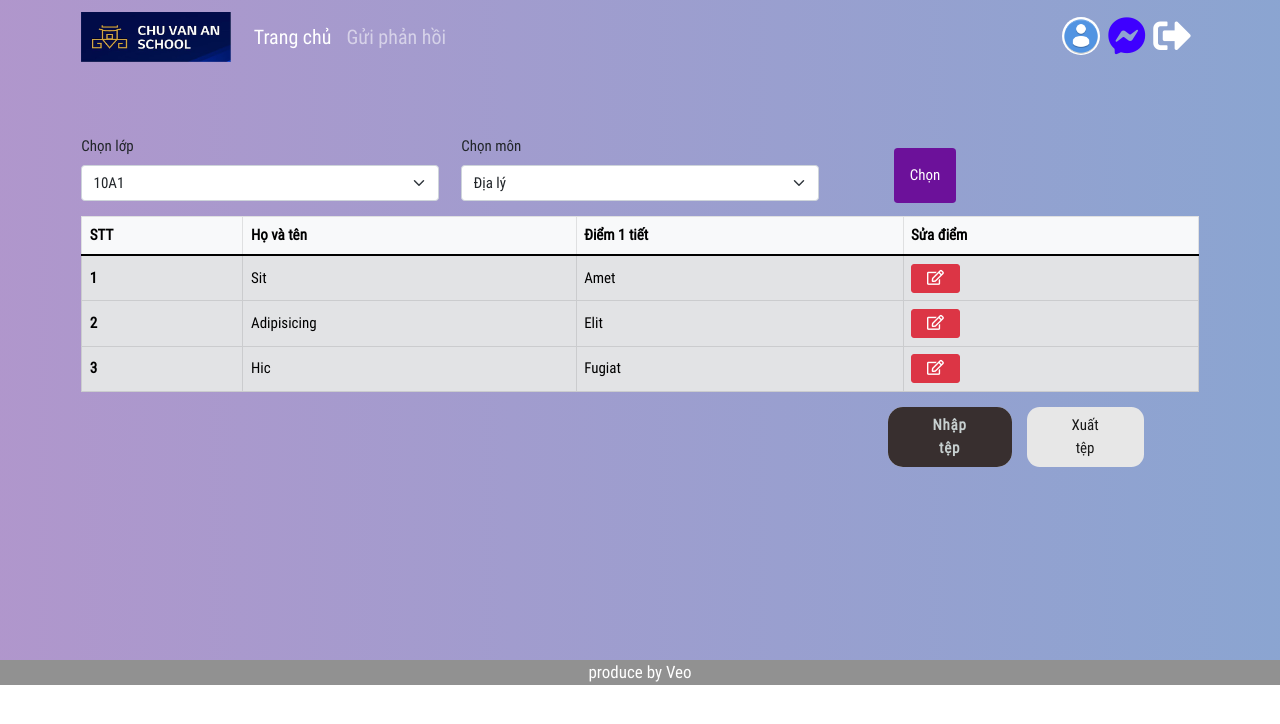
After one commit to iamveoveo/THPT_VAP, a PHP site: page /transcript.php in a window 1280 px wide. The commit adds this page. Shown: the top 724 px of the page. Run offline with PHP 8.4, Linux system fonts and the light colour scheme.

Commit message:
Ánh 16:42 10/26/2021

```diff
--- a/CSS/user-profile.css
+++ b/CSS/user-profile.css
@@ -6,4 +6,149 @@
     min-height: 660px;
     padding-top: 80px;
     padding-bottom: 46px;
+
 }
+.modal-body .input-group-text{
+    background-color: rgb(197 212 219) !important;
+    color: #292525 !important;
+    font-size: 16px !important;
+}
+.button {
+	pointer-events: auto;
+	cursor: pointer;
+	background: #e7e7e7;
+	border: none;
+	padding: 0.5rem 3rem;
+	margin: 0;
+	font-family: inherit;
+	font-size: inherit;
+	position: relative;
+	display: inline-block;
+}
+.button::before,
+.button::after {
+	position: absolute;
+	top: 0;
+	left: 0;
+	width: 100%;
+	height: 100%;
+}
+.button--mimas {
+
+	letter-spacing: 0.05rem;
+	font-weight: 700;
+	font-size: 0.85rem;
+	border-radius: 1rem;
+	overflow: hidden;
+	color: #fff;
+	background: #e7e7e7;
+}
+
+.button--mimas span {
+	position: relative;
+	mix-blend-mode: difference;
+}
+
+.button--mimas::before {
+	content: '';
+	background: rgb(56, 47, 47);
+	width: 120%;
+	left: -10%;
+	transform: skew(30deg);
+	transition: transform 0.4s cubic-bezier(0.3, 1, 0.8, 1);
+}
+
+.button--mimas:hover::before {
+	transform: translate3d(100%,0,0);
+}
+.button--pandora {
+	background: #000;
+	font-weight: 700;
+	padding: 0;
+	border-radius: 5px;
+}
+
+.button--pandora span {
+	display: block;
+	background: #a7a7a7;
+	padding: 1.5rem 2rem;
+	border: 1px solid #000;
+	border-radius: 5px;
+	transform: translate3d(-4px, -4px, 0);
+	transition: transform 0.3s cubic-bezier(0.7, 0, 0.2, 1);
+}
+
+.button--pandora:hover span {
+	transform: translate3d(-8px, -8px, 0);
+}
+.button--calypso {
+	overflow: hidden;
+	font-family: freight-display-pro, serif;
+	font-size: 1.15rem;
+	border-radius: 0.85rem;
+	color: #fff;
+}
+
+.button--calypso span {
+	display: block;
+	position: relative;
+	mix-blend-mode: difference;
+	z-index: 10;
+}
+
+.button--calypso:hover span {
+	animation: MoveScaleUpInitial 0.3s forwards, MoveScaleUpEnd 0.3s forwards 0.3s;
+}
+
+@keyframes MoveScaleUpInitial {
+	to {
+		transform: translate3d(0,-105%,0) scale3d(1,2,1);
+		opacity: 0;
+	}
+}
+
+@keyframes MoveScaleUpEnd {
+	from {
+		transform: translate3d(0,100%,0) scale3d(1,2,1);
+		opacity: 0;
+	}
+	to {
+		transform: translate3d(0,0,0);
+		opacity: 1;
+	}
+}
+
+.button--calypso::before {
+	content: '';
+	background: #000;
+	width: 120%;
+	height: 0;
+	padding-bottom: 120%;
+	top: -110%;
+	left: -10%;
+	border-radius: 50%;
+	transform: translate3d(0,68%,0) scale3d(0,0,0);
+}
+
+.button--calypso:hover::before {
+	transform: translate3d(0,0,0) scale3d(1,1,1);
+	transition: transform 0.4s cubic-bezier(0.1, 0, 0.3, 1);
+}
+
+.button--calypso::after {
+	content: '';
+	background: #000;
+	transform: translate3d(0,-100%,0);
+	transition: transform 0.4s cubic-bezier(0.1, 0, 0.3, 1);
+}
+
+.button--calypso:hover::after {
+	transform: translate3d(0,0,0);
+	transition-duration: 0.05s;
+	transition-delay: 0.4s;
+	transition-timing-function: linear;
+}
+
+.center{
+    float: right;
+}
--- a/email_confirm.php
+++ b/email_confirm.php
@@ -22,6 +22,7 @@
 
               <p class="mb-5" style="color:#00FF00;">Đã gửi mã xác thực tới email của bạn</p>
 
+
               <div class="d-flex justify-content-center mb-3">
                 <div class="form-outline form-white w-50 mb-4">
                     <label class="form-label" for="typePasswordX">Mã xác thực</label>
--- a/template/header-menu.php
+++ b/template/header-menu.php
@@ -14,7 +14,7 @@
             </ul>
             <div class="text-light">
                 <ul class="navbar-nav me-auto mb-2 mb-lg-0 d-flex">
-                    <li class="nav-item me-2"><a href="#"><img src="images/ava.png" class="small-ava" alt="avatar"></a></li>
+                    <li class="nav-item me-2"><a href="user-profile-gv.php"><img src="images/ava.png" class="small-ava" alt="avatar"></a></li>
                     <li class="nav-item me-2"><a href="#"><i class="fab fa-facebook-messenger" style="font-size: 38px; color:#3E00FF;"></i></a></li>
                     <li class="nav-item me-2"><a href="#"><i class="fas fa-sign-out-alt" style="font-size: 38px;color:white;"></i></a></li>
                 </ul>
--- /dev/null
+++ b/transcript.php
@@ -0,0 +1,182 @@
+<?php
+include("template/header.php");
+include("template/header-menu.php");
+?>
+
+<div class="back">
+
+
+    <!-- table -->
+    <div class="container " style="margin-top:55px">
+        <!-- select -->
+        <form action="" class="row">
+            <div class="mb-3 col-4">
+                <label for="select-class" class="form-label">Chọn lớp</label>
+                <select id="select-class" class="form-select">
+                    <option value="">10A1</option>
+                    <option value="">10A2</option>
+                </select>
+
+            </div>
+
+            <div class="mb-3 col-4">
+                <label for="select-class" class="form-label">Chọn môn</label>
+                <select id="select-class" class="form-select">
+                    <option value="">Địa lý</option>
+                    <option value="">Toán</option>
+                </select>
+
+            </div>
+            <div class="col-2 d-flex justify-content-center align-items-center">
+                <button class="btn p-3"  type="submit" style="background: #6c119a;color: #fff;">Chọn</button>
+
+            </div>
+        </form>
+        <table class="table align-middle table-bordered table-secondary table-hover table-responsive">
+            <thead class="table-light">
+                <tr>
+                <th scope="col">STT</th>
+                <th scope="col">Họ và tên</th>
+                <th scope="col">Điểm 1 tiết</th>
+                <th scope="col">Sửa điểm</th>
+                </tr>
+            </thead>
+            <tbody>
+                <tr>
+                <th scope="row">1</th>
+                <td>Sit</td>
+                <td>Amet</td>
+                <td>
+                    <button type="button" class="btn btn-danger btn-sm px-3">
+                        <i class="far fa-edit"></i>
+                    </button>
+                </td>
+                </tr>
+                <tr>
+                <th scope="row">2</th>
+                <td>Adipisicing</td>
+                <td>Elit</td>
+                <td>
+                    <button type="button" class="btn btn-danger btn-sm px-3">
+                    <i class="far fa-edit"></i>
+                    </button>
+                </td>
+                </tr>
+                <tr>
+                <th scope="row">3</th>
+                <td>Hic</td>
+                <td>Fugiat</td>
+                <td>
+                    <button type="button" class="btn btn-danger btn-sm px-3" data-bs-toggle="modal" data-bs-target="#edit">
+                        <i class="far fa-edit"></i>
+                    </button>
+
+                </td>
+                </tr>
+            </tbody>
+        </table>
+
+        <!-- import export -->
+        <div class="center row">
+            <div class="col-5">
+                <a href="" type="button" data-bs-toggle="modal" data-bs-target="#exampleModal">
+                    <button class="button button--mimas"><span>Nhập tệp</span></button>
+               </a>
+            </div>
+
+            <div class=" col-5">
+                <form action="#" method="POST" enctype="multipart/form-data" >
+                    <a href="" type="submit" data-mdb-ripple-color="dark">
+                        <button class="button button--calypso"><span>Xuất tệp</span></button>
+                    </a>
+                </form>
+            </div>
+        </div>
+
+    </div>
+
+    <!-- modal import -->
+    <div class="modal fade" id="exampleModal" tabindex="-1" aria-labelledby="exampleModalLabel" aria-hidden="true">
+        <div class="modal-dialog modal-xl">
+            <div class="modal-content">
+                <div class="modal-header">
+
+                <!--up file  -->
+                <form action="#" method="POST" enctype="multipart/form-data" id="form_import" name="form_import">
+                    <input type="file" name="file_import" >
+                    <button type="submit" class="btn btn-outline-primary mt-2 btn-rounded rounded-pill" data-mdb-ripple-color="dark" name = "preview">Xem trước tệp</button>
+                </form>
+                <button type="button" class="btn-close" data-bs-dismiss="modal" aria-label="Close"></button>
+                </div>
+
+                <div class="modal-body">
+                </div>
+
+                <!-- btn hủy và lưu -->
+                <div class="modal-footer">
+                    <button type="button" class="btn" style="background-color: #a6b9c8; color: #fff;" data-bs-dismiss="modal">Hủy</button>
+                    <button type="button" class="btn" style="background-color: #6a3ba2; color: #fff;" data-bs-dismiss="modal" >Lưu</button>
+                </div>
+            </div>
+        </div>
+    </div>
+
+    <!-- modal edit transcript-->
+    <div class="modal fade " id="edit" tabindex="-1" aria-labelledby="exampleModalLabel" aria-hidden="true">
+        <div class="modal-dialog modal-md">
+            <div class="modal-content">
+            <div class="modal-header">
+                <h5 class="modal-title" id="exampleModalLabel">Sửa điểm</h5>
+                <button type="button" class="btn-close" data-bs-dismiss="modal" aria-label="Close"></button>
+            </div>
+            <div class="modal-body">
+                <div class="row mx-auto">
+                    <div class="col-md-6 ">
+                        <div class="input-group mb-4">
+                            <span class="input-group-text fw-bold fw-bold" id="basic-addon1">Điểm 1 tiết</span>
+                            <input type="text" class="form-control" placeholder="Điểm 1 tiết" aria-label="Username" aria-describedby="basic-addon1">
+                        </div>
+                        <div class="input-group mb-4">
+                            <span class="input-group-text fw-bold" id="basic-addon1">Điểm 1 tiết</span>
+                            <input type="text" class="form-control" placeholder="Điểm 15 phút" aria-label="Username" aria-describedby="basic-addon1">
+                        </div>
+                        <div class="input-group mb-4">
+                            <span class="input-group-text fw-bold" id="basic-addon1">Điểm 1 tiết</span>
+                            <input type="text" class="form-control" placeholder="Username" aria-label="Username" aria-describedby="basic-addon1">
+                        </div>
+                        <div class="input-group mb-4">
+                            <span class="input-group-text fw-bold" id="basic-addon1">Điểm 1 tiết</span>
+                            <input type="text" class="form-control" placeholder="Username" aria-label="Username" aria-describedby="basic-addon1">
+                        </div>
+                    </div>
+                    <div class="col-md-6 ml-3">
+                        <div class="input-group mb-4">
+                            <span class="input-group-text fw-bold" id="basic-addon1">Điểm 1 tiết</span>
+                            <input type="text" class="form-control" placeholder="Điểm 1 tiết" aria-label="Username" aria-describedby="basic-addon1">
+                        </div>
+                        <div class="input-group mb-4">
+                            <span class="input-group-text fw-bold" id="basic-addon1">Điểm 1 tiết</span>
+                            <input type="text" class="form-control" placeholder="Điểm 15 phút" aria-label="Username" aria-describedby="basic-addon1">
+                        </div>
+                        <div class="input-group mb-4">
+                            <span class="input-group-text fw-bold" id="basic-addon1">Điểm 1 tiết</span>
+                            <input type="text" class="form-control" placeholder="Username" aria-label="Username" aria-describedby="basic-addon1">
+                        </div>
+                        <div class="input-group mb-4">
+                            <span class="input-group-text fw-bold" id="basic-addon1">Điểm 1 tiết</span>
+                            <input type="text" class="form-control" placeholder="Username" aria-label="Username" aria-describedby="basic-addon1">
+                        </div>
+                    </div>
+
+                </div>
+            </div>
+            <div class="modal-footer">
+                <button type="button" class="btn btn-secondary"  data-bs-dismiss="modal">Hủy</button>
+                <button type="button" class="btn"style=" background: rgb(110, 57, 172); color:#fff;" >Lưu thay đổi</button>
+            </div>
+            </div>
+        </div>
+    </div>
+</div>
+
+<?php include("template/footer.php"); ?>
--- a/user-profile-gv.php
+++ b/user-profile-gv.php
@@ -1,11 +1,9 @@
 <?php
 include("template/header.php");
 include("template/header-menu.php");
-
 ?>
 
 <div class="back ">
-
 
     <!-- profile -->
     <div class="container rounded-3 bg-white my-3 col-md-8">
```
